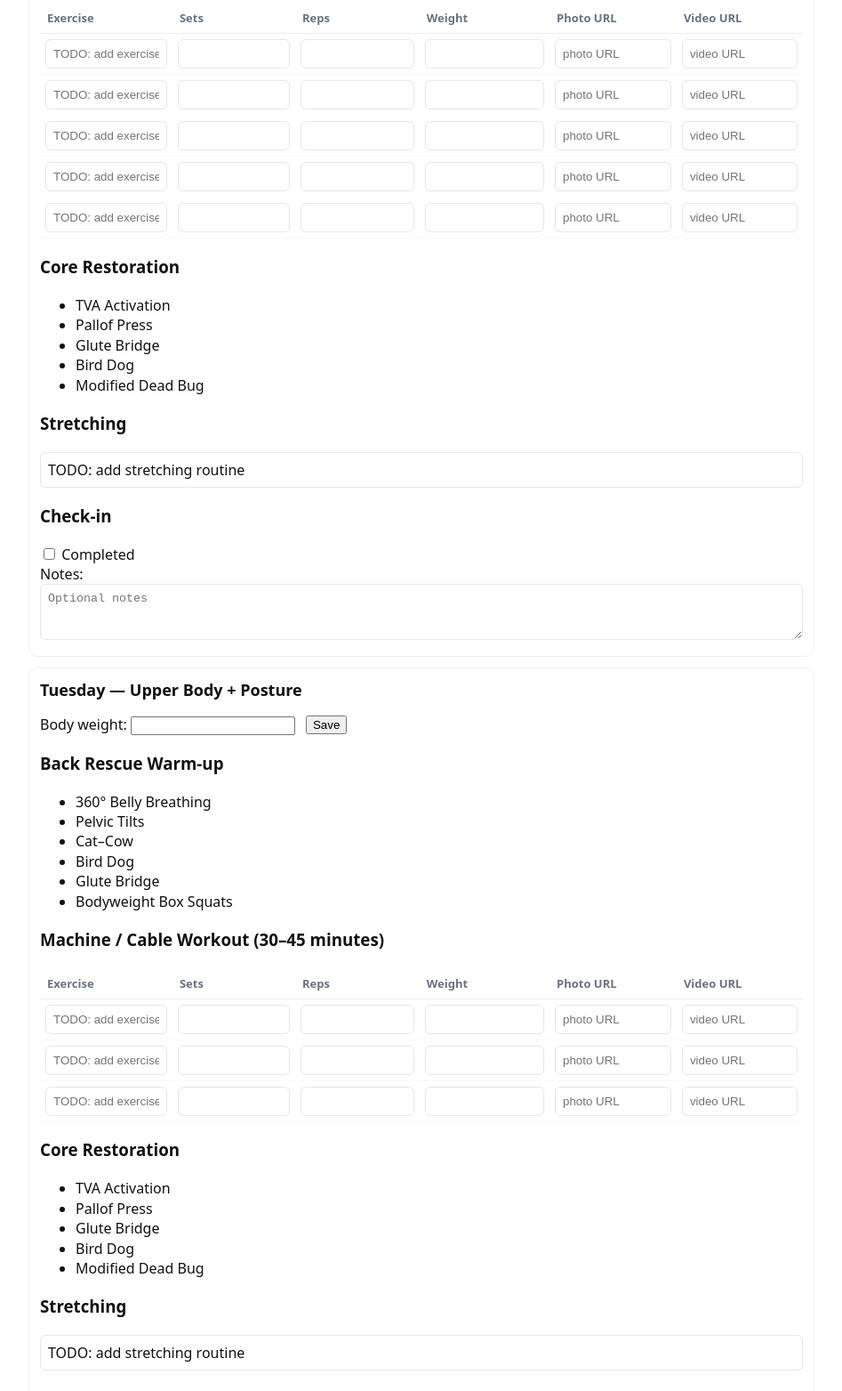
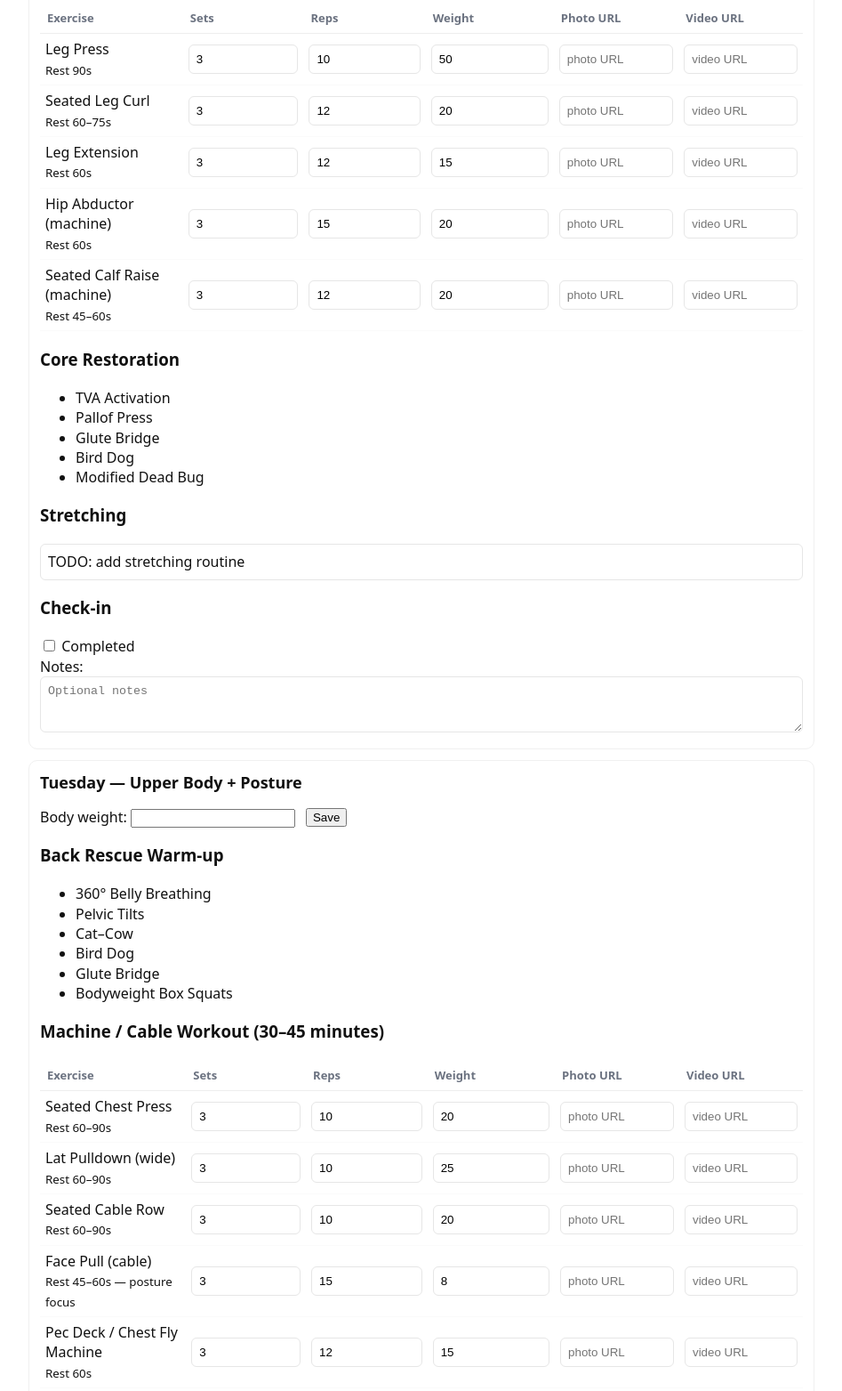
Before and after one commit to ertikaayaseen/Gym-Companion, a plain HTML site: page week1.html in a window 1280 px wide. Shown: the part 552-2115 px from the top of the page at 89% size, without its empty margins (166-1113 px from the left). Drawn offline with Linux system fonts and the light colour scheme.

Commit message:
Gym Companion v0.4 — Week 1 placeholders replaced with finalized beginner machine/cable program

```diff
--- a/week1.html
+++ b/week1.html
@@ -43,12 +43,46 @@
       <table class="machine-table">
         <thead><tr><th>Exercise</th><th>Sets</th><th>Reps</th><th>Weight</th><th>Photo URL</th><th>Video URL</th></tr></thead>
         <tbody>
-          <!-- Provide editable placeholders; do not invent exercises -->
-          <tr><td><input class="ex-name" placeholder="TODO: add exercise name"/></td><td><input class="ex-sets"/></td><td><input class="ex-reps"/></td><td><input class="ex-weight"/></td><td><input class="ex-photo" placeholder="photo URL"/></td><td><input class="ex-video" placeholder="video URL"/></td></tr>
-          <tr><td><input class="ex-name" placeholder="TODO: add exercise name"/></td><td><input class="ex-sets"/></td><td><input class="ex-reps"/></td><td><input class="ex-weight"/></td><td><input class="ex-photo" placeholder="photo URL"/></td><td><input class="ex-video" placeholder="video URL"/></td></tr>
-          <tr><td><input class="ex-name" placeholder="TODO: add exercise name"/></td><td><input class="ex-sets"/></td><td><input class="ex-reps"/></td><td><input class="ex-weight"/></td><td><input class="ex-photo" placeholder="photo URL"/></td><td><input class="ex-video" placeholder="video URL"/></td></tr>
-          <tr><td><input class="ex-name" placeholder="TODO: add exercise name"/></td><td><input class="ex-sets"/></td><td><input class="ex-reps"/></td><td><input class="ex-weight"/></td><td><input class="ex-photo" placeholder="photo URL"/></td><td><input class="ex-video" placeholder="video URL"/></td></tr>
-          <tr><td><input class="ex-name" placeholder="TODO: add exercise name"/></td><td><input class="ex-sets"/></td><td><input class="ex-reps"/></td><td><input class="ex-weight"/></td><td><input class="ex-photo" placeholder="photo URL"/></td><td><input class="ex-video" placeholder="video URL"/></td></tr>
+          <tr>
+            <td><div class="ex-label">Leg Press<br/><small class="meta">Rest 90s</small></div></td>
+            <td><input class="ex-sets" value="3"/></td>
+            <td><input class="ex-reps" value="10"/></td>
+            <td><input class="ex-weight" value="50"/></td>
+            <td><input class="ex-photo" placeholder="photo URL"/></td>
+            <td><input class="ex-video" placeholder="video URL"/></td>
+          </tr>
+          <tr>
+            <td><div class="ex-label">Seated Leg Curl<br/><small class="meta">Rest 60–75s</small></div></td>
+            <td><input class="ex-sets" value="3"/></td>
+            <td><input class="ex-reps" value="12"/></td>
+            <td><input class="ex-weight" value="20"/></td>
+            <td><input class="ex-photo" placeholder="photo URL"/></td>
+            <td><input class="ex-video" placeholder="video URL"/></td>
+          </tr>
+          <tr>
+            <td><div class="ex-label">Leg Extension<br/><small class="meta">Rest 60s</small></div></td>
+            <td><input class="ex-sets" value="3"/></td>
+            <td><input class="ex-reps" value="12"/></td>
+            <td><input class="ex-weight" value="15"/></td>
+            <td><input class="ex-photo" placeholder="photo URL"/></td>
+            <td><input class="ex-video" placeholder="video URL"/></td>
+          </tr>
+          <tr>
+            <td><div class="ex-label">Hip Abductor (machine)<br/><small class="meta">Rest 60s</small></div></td>
+            <td><input class="ex-sets" value="3"/></td>
+            <td><input class="ex-reps" value="15"/></td>
+            <td><input class="ex-weight" value="20"/></td>
+            <td><input class="ex-photo" placeholder="photo URL"/></td>
+            <td><input class="ex-video" placeholder="video URL"/></td>
+          </tr>
+          <tr>
+            <td><div class="ex-label">Seated Calf Raise (machine)<br/><small class="meta">Rest 45–60s</small></div></td>
+            <td><input class="ex-sets" value="3"/></td>
+            <td><input class="ex-reps" value="12"/></td>
+            <td><input class="ex-weight" value="20"/></td>
+            <td><input class="ex-photo" placeholder="photo URL"/></td>
+            <td><input class="ex-video" placeholder="video URL"/></td>
+          </tr>
         </tbody>
       </table>
 
@@ -91,9 +125,46 @@
       <table class="machine-table">
         <thead><tr><th>Exercise</th><th>Sets</th><th>Reps</th><th>Weight</th><th>Photo URL</th><th>Video URL</th></tr></thead>
         <tbody>
-          <tr><td><input class="ex-name" placeholder="TODO: add exercise name"/></td><td><input class="ex-sets"/></td><td><input class="ex-reps"/></td><td><input class="ex-weight"/></td><td><input class="ex-photo" placeholder="photo URL"/></td><td><input class="ex-video" placeholder="video URL"/></td></tr>
-          <tr><td><input class="ex-name" placeholder="TODO: add exercise name"/></td><td><input class="ex-sets"/></td><td><input class="ex-reps"/></td><td><input class="ex-weight"/></td><td><input class="ex-photo" placeholder="photo URL"/></td><td><input class="ex-video" placeholder="video URL"/></td></tr>
-          <tr><td><input class="ex-name" placeholder="TODO: add exercise name"/></td><td><input class="ex-sets"/></td><td><input class="ex-reps"/></td><td><input class="ex-weight"/></td><td><input class="ex-photo" placeholder="photo URL"/></td><td><input class="ex-video" placeholder="video URL"/></td></tr>
+          <tr>
+            <td><div class="ex-label">Seated Chest Press<br/><small class="meta">Rest 60–90s</small></div></td>
+            <td><input class="ex-sets" value="3"/></td>
+            <td><input class="ex-reps" value="10"/></td>
+            <td><input class="ex-weight" value="20"/></td>
+            <td><input class="ex-photo" placeholder="photo URL"/></td>
+            <td><input class="ex-video" placeholder="video URL"/></td>
+          </tr>
+          <tr>
+            <td><div class="ex-label">Lat Pulldown (wide)<br/><small class="meta">Rest 60–90s</small></div></td>
+            <td><input class="ex-sets" value="3"/></td>
+            <td><input class="ex-reps" value="10"/></td>
+            <td><input class="ex-weight" value="25"/></td>
+            <td><input class="ex-photo" placeholder="photo URL"/></td>
+            <td><input class="ex-video" placeholder="video URL"/></td>
+          </tr>
+          <tr>
+            <td><div class="ex-label">Seated Cable Row<br/><small class="meta">Rest 60–90s</small></div></td>
+            <td><input class="ex-sets" value="3"/></td>
+            <td><input class="ex-reps" value="10"/></td>
+            <td><input class="ex-weight" value="20"/></td>
+            <td><input class="ex-photo" placeholder="photo URL"/></td>
+            <td><input class="ex-video" placeholder="video URL"/></td>
+          </tr>
+          <tr>
+            <td><div class="ex-label">Face Pull (cable)<br/><small class="meta">Rest 45–60s — posture focus</small></div></td>
+            <td><input class="ex-sets" value="3"/></td>
+            <td><input class="ex-reps" value="15"/></td>
+            <td><input class="ex-weight" value="8"/></td>
+            <td><input class="ex-photo" placeholder="photo URL"/></td>
+            <td><input class="ex-video" placeholder="video URL"/></td>
+          </tr>
+          <tr>
+            <td><div class="ex-label">Pec Deck / Chest Fly Machine<br/><small class="meta">Rest 60s</small></div></td>
+            <td><input class="ex-sets" value="3"/></td>
+            <td><input class="ex-reps" value="12"/></td>
+            <td><input class="ex-weight" value="15"/></td>
+            <td><input class="ex-photo" placeholder="photo URL"/></td>
+            <td><input class="ex-video" placeholder="video URL"/></td>
+          </tr>
         </tbody>
       </table>
       <h3>Core Restoration</h3>
@@ -143,9 +214,38 @@
       <table class="machine-table">
         <thead><tr><th>Exercise</th><th>Sets</th><th>Reps</th><th>Weight</th><th>Photo URL</th><th>Video URL</th></tr></thead>
         <tbody>
-          <tr><td><input class="ex-name" placeholder="TODO: add exercise name"/></td><td><input class="ex-sets"/></td><td><input class="ex-reps"/></td><td><input class="ex-weight"/></td><td><input class="ex-photo" placeholder="photo URL"/></td><td><input class="ex-video" placeholder="video URL"/></td></tr>
-          <tr><td><input class="ex-name" placeholder="TODO: add exercise name"/></td><td><input class="ex-sets"/></td><td><input class="ex-reps"/></td><td><input class="ex-weight"/></td><td><input class="ex-photo" placeholder="photo URL"/></td><td><input class="ex-video" placeholder="video URL"/></td></tr>
-          <tr><td><input class="ex-name" placeholder="TODO: add exercise name"/></td><td><input class="ex-sets"/></td><td><input class="ex-reps"/></td><td><input class="ex-weight"/></td><td><input class="ex-photo" placeholder="photo URL"/></td><td><input class="ex-video" placeholder="video URL"/></td></tr>
+          <tr>
+            <td><div class="ex-label">Glute Bridge Machine / Hip Thrust (machine)<br/><small class="meta">Rest 90s</small></div></td>
+            <td><input class="ex-sets" value="3"/></td>
+            <td><input class="ex-reps" value="10"/></td>
+            <td><input class="ex-weight" value="30"/></td>
+            <td><input class="ex-photo" placeholder="photo URL"/></td>
+            <td><input class="ex-video" placeholder="video URL"/></td>
+          </tr>
+          <tr>
+            <td><div class="ex-label">Cable Glute Kickback<br/><small class="meta">Rest 60s</small></div></td>
+            <td><input class="ex-sets" value="3"/></td>
+            <td><input class="ex-reps" value="12"/></td>
+            <td><input class="ex-weight" value="8"/></td>
+            <td><input class="ex-photo" placeholder="photo URL"/></td>
+            <td><input class="ex-video" placeholder="video URL"/></td>
+          </tr>
+          <tr>
+            <td><div class="ex-label">Seated Leg Press<br/><small class="meta">Rest 90s</small></div></td>
+            <td><input class="ex-sets" value="3"/></td>
+            <td><input class="ex-reps" value="10"/></td>
+            <td><input class="ex-weight" value="60"/></td>
+            <td><input class="ex-photo" placeholder="photo URL"/></td>
+            <td><input class="ex-video" placeholder="video URL"/></td>
+          </tr>
+          <tr>
+            <td><div class="ex-label">Hip Abductor (machine)<br/><small class="meta">Rest 60s</small></div></td>
+            <td><input class="ex-sets" value="3"/></td>
+            <td><input class="ex-reps" value="15"/></td>
+            <td><input class="ex-weight" value="25"/></td>
+            <td><input class="ex-photo" placeholder="photo URL"/></td>
+            <td><input class="ex-video" placeholder="video URL"/></td>
+          </tr>
         </tbody>
       </table>
       <h3>Core Restoration</h3>
@@ -185,9 +285,39 @@
       <table class="machine-table">
         <thead><tr><th>Exercise</th><th>Sets</th><th>Reps</th><th>Weight</th><th>Photo URL</th><th>Video URL</th></tr></thead>
         <tbody>
-          <tr><td><input class="ex-name" placeholder="TODO: add exercise name"/></td><td><input class="ex-sets"/></td><td><input class="ex-reps"/></td><td><input class="ex-weight"/></td><td><input class="ex-photo" placeholder="photo URL"/></td><td><input class="ex-video" placeholder="video URL"/></td></tr>
-          <tr><td><input class="ex-name" placeholder="TODO: add exercise name"/></td><td><input class="ex-sets"/></td><td><input class="ex-reps"/></td><td><input class="ex-weight"/></td><td><input class="ex-photo" placeholder="photo URL"/></td><td><input class="ex-video" placeholder="video URL"/></td></tr>
-          <tr><td><input class="ex-name" placeholder="TODO: add exercise name"/></td><td><input class="ex-sets"/></td><td><input class="ex-reps"/></td><td><input class="ex-weight"/></td><td><input class="ex-photo" placeholder="photo URL"/></td><td><input class="ex-video" placeholder="video URL"/></td></tr>
+          <tr>
+            <td><div class="ex-label">Leg Press (light)
+              <br/><small class="meta">Rest 60–90s — use lighter load for movement</small></div></td>
+            <td><input class="ex-sets" value="3"/></td>
+            <td><input class="ex-reps" value="10"/></td>
+            <td><input class="ex-weight" value="40"/></td>
+            <td><input class="ex-photo" placeholder="photo URL"/></td>
+            <td><input class="ex-video" placeholder="video URL"/></td>
+          </tr>
+          <tr>
+            <td><div class="ex-label">Seated Row (cable)<br/><small class="meta">Rest 60–90s</small></div></td>
+            <td><input class="ex-sets" value="3"/></td>
+            <td><input class="ex-reps" value="10"/></td>
+            <td><input class="ex-weight" value="20"/></td>
+            <td><input class="ex-photo" placeholder="photo URL"/></td>
+            <td><input class="ex-video" placeholder="video URL"/></td>
+          </tr>
+          <tr>
+            <td><div class="ex-label">Seated Chest Press<br/><small class="meta">Rest 60–90s</small></div></td>
+            <td><input class="ex-sets" value="3"/></td>
+            <td><input class="ex-reps" value="10"/></td>
+            <td><input class="ex-weight" value="20"/></td>
+            <td><input class="ex-photo" placeholder="photo URL"/></td>
+            <td><input class="ex-video" placeholder="video URL"/></td>
+          </tr>
+          <tr>
+            <td><div class="ex-label">Cable Woodchop (core) — both sides<br/><small class="meta">Rest 45s</small></div></td>
+            <td><input class="ex-sets" value="3"/></td>
+            <td><input class="ex-reps" value="10"/></td>
+            <td><input class="ex-weight" value="8"/></td>
+            <td><input class="ex-photo" placeholder="photo URL"/></td>
+            <td><input class="ex-video" placeholder="video URL"/></td>
+          </tr>
         </tbody>
       </table>
       <h3>Core Restoration</h3>
```
